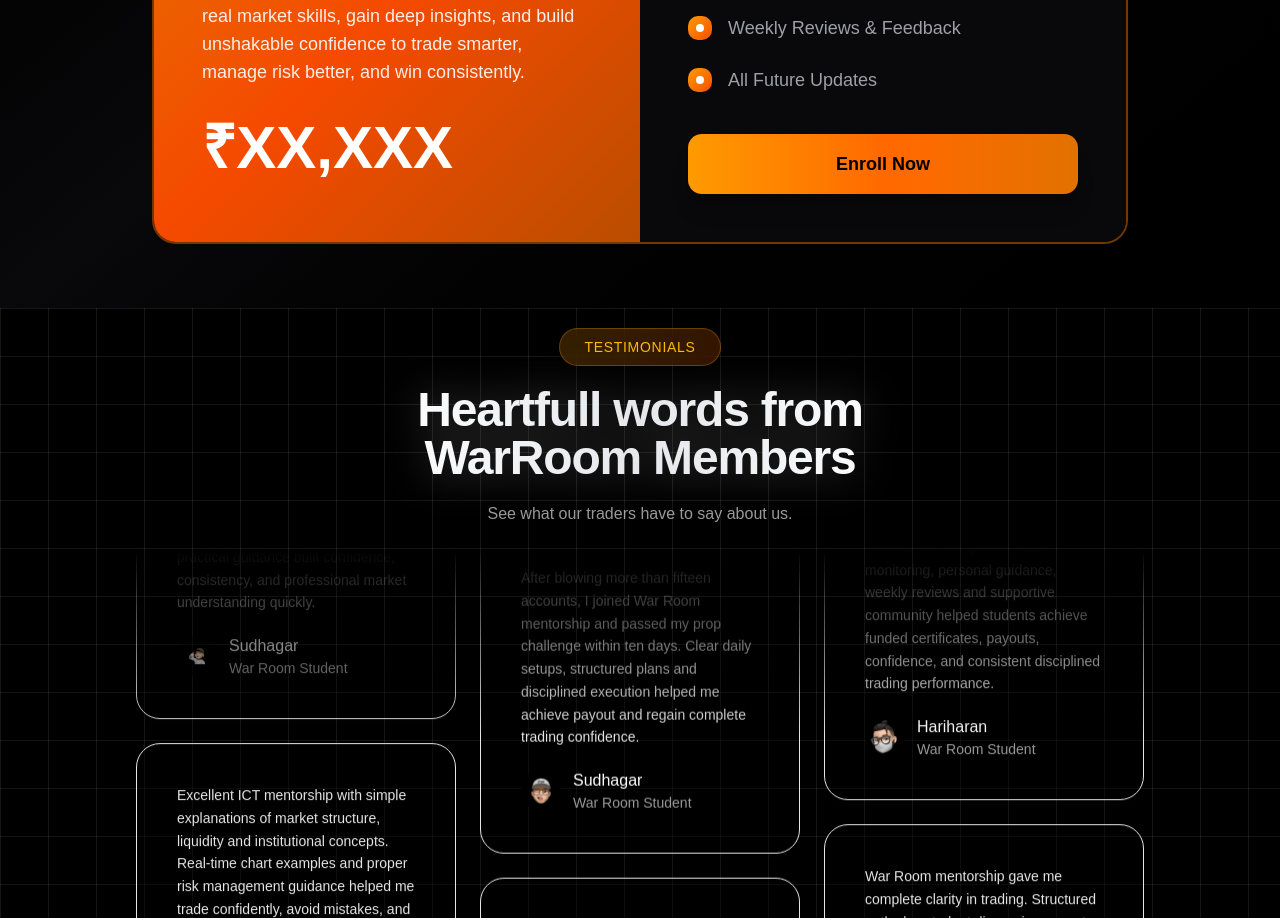
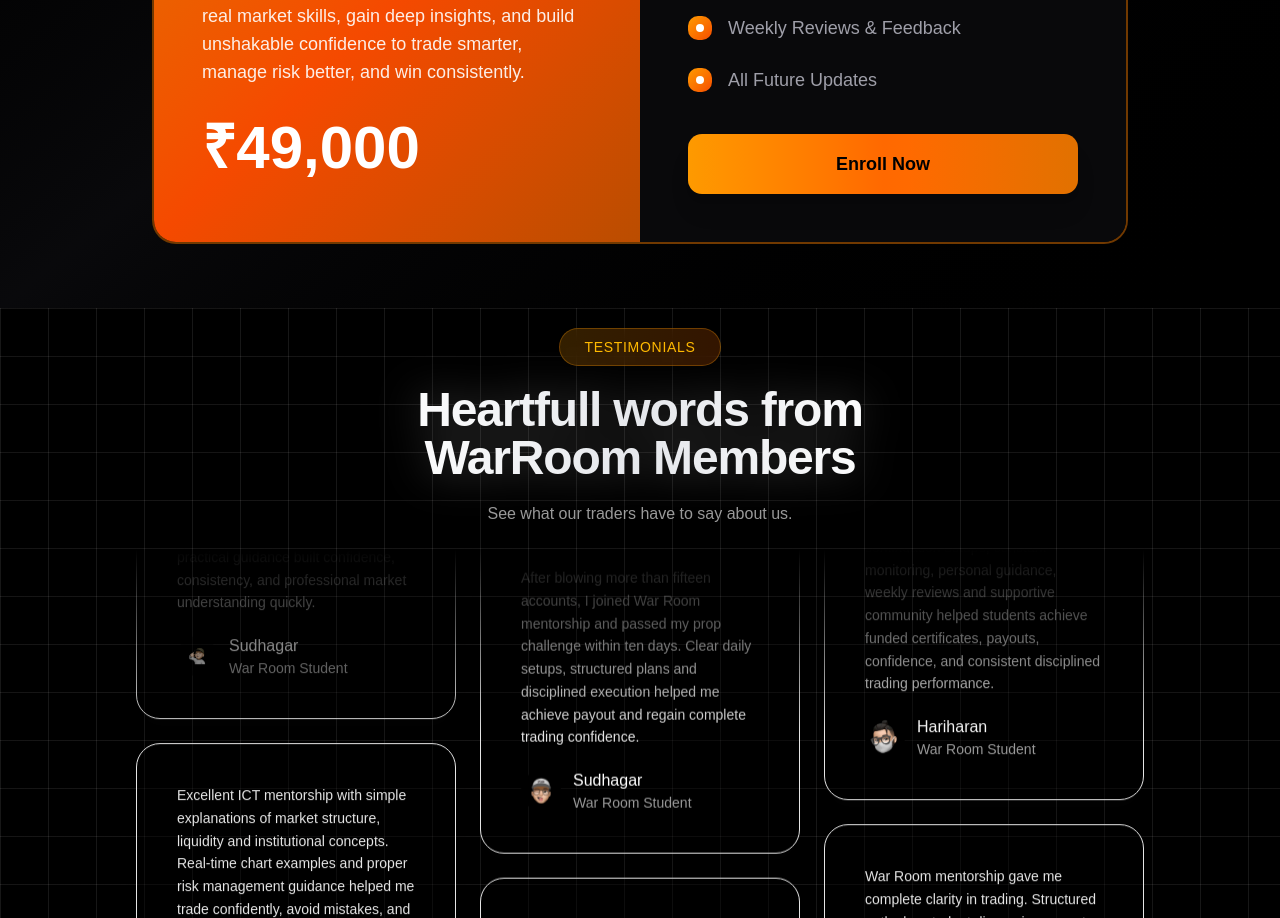
Before and after one commit to dineshinmetaverse-cmd/Warroom, a Next.js app: page / in a window 1280 px wide. Shown: the part 7037-7955 px from the top of the page. Built offline with nearby package versions, Linux system fonts and the light colour scheme; a web font is replaced by a local one.

Commit message:
Update ticket.tsx

```diff
--- a/app/ticket.tsx
+++ b/app/ticket.tsx
@@ -61,7 +61,7 @@ const Ticket: React.FC = () => {
                   Welcome to your trading transformation. Learn real market skills, gain deep insights,
                   and build unshakable confidence to trade smarter, manage risk better, and win consistently.
                 </p>
-                <span className="text-6xl font-bold">₹XX,XXX</span>
+                <span className="text-6xl font-bold">₹49,000</span>
               </div>
 
               {/* RIGHT */}
```
